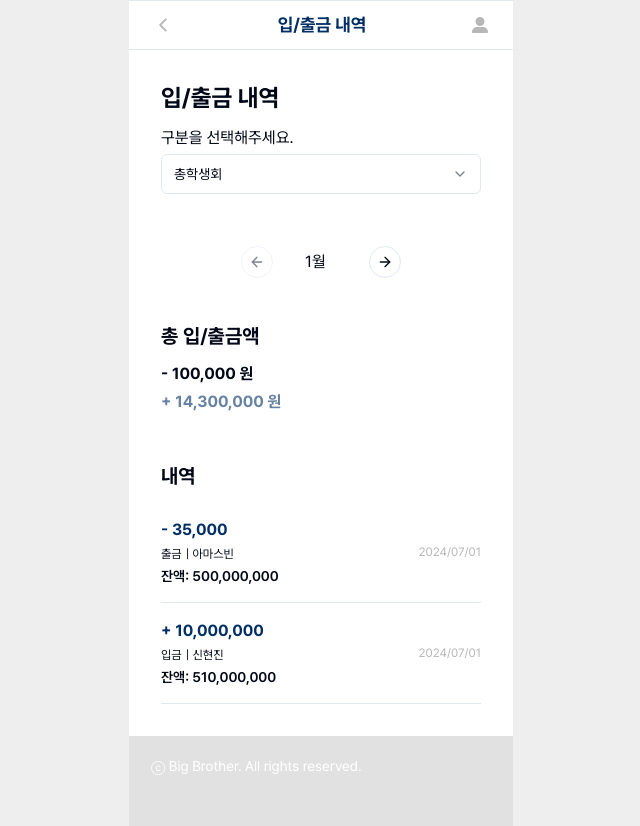
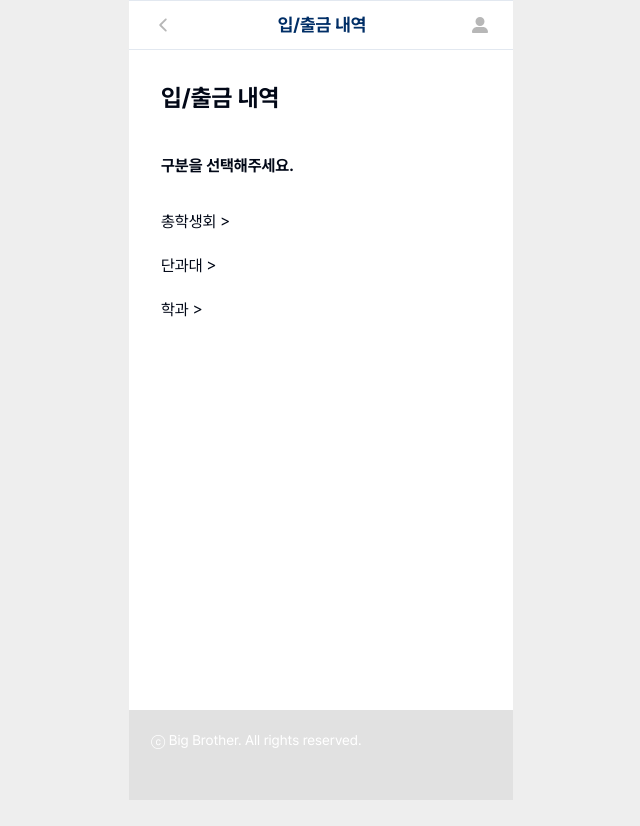
Before and after one commit to developthreefeet/big-brother-FE, a Next.js app: page /transaction in a window 1280 px wide. Shown: the whole page, without its empty margins (319-959 px from the left). After the commit the page ends 800 px from the top, so only its background shows below. Built offline with nearby package versions, Linux system fonts and the light colour scheme.

Commit message:
refactor: 입/출금 내역 퍼블리싱 수정

```diff
--- /dev/null
+++ b/src/app/transaction/[id]/page.tsx
@@ -0,0 +1,60 @@
+'use client';
+
+import MonthComponent from '@/views/transaction/MonthComponent';
+import TransactionListComponent from '@/views/transaction/TransactionListComponent';
+import Title from '@/widgets/Title';
+import { usePathname } from 'next/navigation';
+
+const page = () => {
+  const transactionItems = [
+    {
+      trans_id: 'trans1',
+      corporate_number: '123435333321',
+      bank_account_number: '123-422312',
+      trans_direction: 'withdraw',
+      deposit: '',
+      withdraw: '35,000',
+      balance: '500,000,000',
+      trans_date: '2024-07-01T12:00:00Z',
+      trans: '아마스빈',
+    },
+    {
+      trans_id: 'trans2',
+      corporate_number: '123435333321',
+      bank_account_number: '123-422312',
+      trans_direction: 'deposit',
+      deposit: '10,000,000',
+      withdraw: '',
+      balance: '510,000,000',
+      trans_date: '2024-07-01T12:00:00Z',
+      trans: '신현진',
+    },
+  ];
+
+  const pathname = usePathname();
+  const id = pathname.split('/')[2];
+
+  return (
+    <div className="flex flex-col space-y-10">
+      <Title
+        text={`${id === 'studentCouncil' ? '총학생회' : id === 'college' ? '단과대' : '학과'} 입/출금 내역`}
+      />
+      <div className="flex flex-col space-y-12">
+        <MonthComponent />
+        <div className="flex flex-col space-y-3">
+          <p className="text-xl font-bold">총 입/출금액</p>
+          <div className="flex flex-col space-y-1 font-bold">
+            <p>- 100,000 원</p>
+            <p className="text-blue-300">+ 14,300,000 원</p>
+          </div>
+        </div>
+        <div className="flex flex-col space-y-3">
+          <p className="text-xl font-bold">내역</p>
+          <TransactionListComponent list={transactionItems} />
+        </div>
+      </div>
+    </div>
+  );
+};
+
+export default page;
--- a/src/app/transaction/page.tsx
+++ b/src/app/transaction/page.tsx
@@ -1,53 +1,22 @@
-import MonthComponent from '@/views/transaction/MonthComponent';
-import TransactionListComponent from '@/views/transaction/TransactionListComponent';
-import OrganizationTitleSelectComponent from '@/widgets/OrganizationSelectComponent';
 import Title from '@/widgets/Title';
-import React from 'react';
+import Link from 'next/link';
 
 const page = () => {
-  const transactionItems = [
-    {
-      trans_id: 'trans1',
-      corporate_number: '123435333321',
-      bank_account_number: '123-422312',
-      trans_direction: 'withdraw',
-      deposit: '',
-      withdraw: '35,000',
-      balance: '500,000,000',
-      trans_date: '2024-07-01T12:00:00Z',
-      trans: '아마스빈',
-    },
-    {
-      trans_id: 'trans2',
-      corporate_number: '123435333321',
-      bank_account_number: '123-422312',
-      trans_direction: 'deposit',
-      deposit: '10,000,000',
-      withdraw: '',
-      balance: '510,000,000',
-      trans_date: '2024-07-01T12:00:00Z',
-      trans: '신현진',
-    },
-  ];
-
   return (
-    <div className="flex flex-col space-y-14">
-      <div className="flex flex-col space-y-3">
-        <Title text="입/출금 내역" />
-        <OrganizationTitleSelectComponent />
-      </div>
-      <div className="flex flex-col space-y-12">
-        <MonthComponent />
-        <div className="flex flex-col space-y-3">
-          <p className="text-xl font-bold">총 입/출금액</p>
-          <div className="flex flex-col space-y-1 font-bold">
-            <p>- 100,000 원</p>
-            <p className="text-blue-300">+ 14,300,000 원</p>
-          </div>
-        </div>
-        <div className="flex flex-col space-y-3">
-          <p className="text-xl font-bold">내역</p>
-          <TransactionListComponent list={transactionItems} />
+    <div className="flex flex-col space-y-10">
+      <Title text="입/출금 내역" />
+      <div className="flex flex-col space-y-8">
+        <p className="font-bold">구분을 선택해주세요.</p>
+        <div className="flex flex-col space-y-5">
+          <Link href="/transaction/studentCouncil" className="hover:opacity-50">
+            <p>{`총학생회 >`}</p>
+          </Link>
+          <Link href="/transaction/college" className="hover:opacity-50">
+            <p>{`단과대 >`}</p>
+          </Link>
+          <Link href="/transaction/department" className="hover:opacity-50">
+            <p>{`학과 >`}</p>
+          </Link>
         </div>
       </div>
     </div>
```
